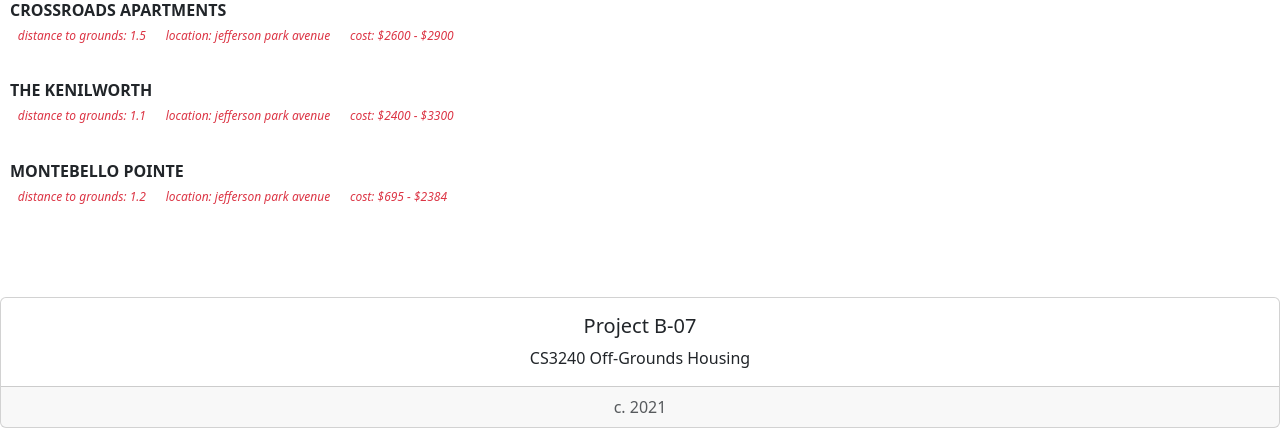
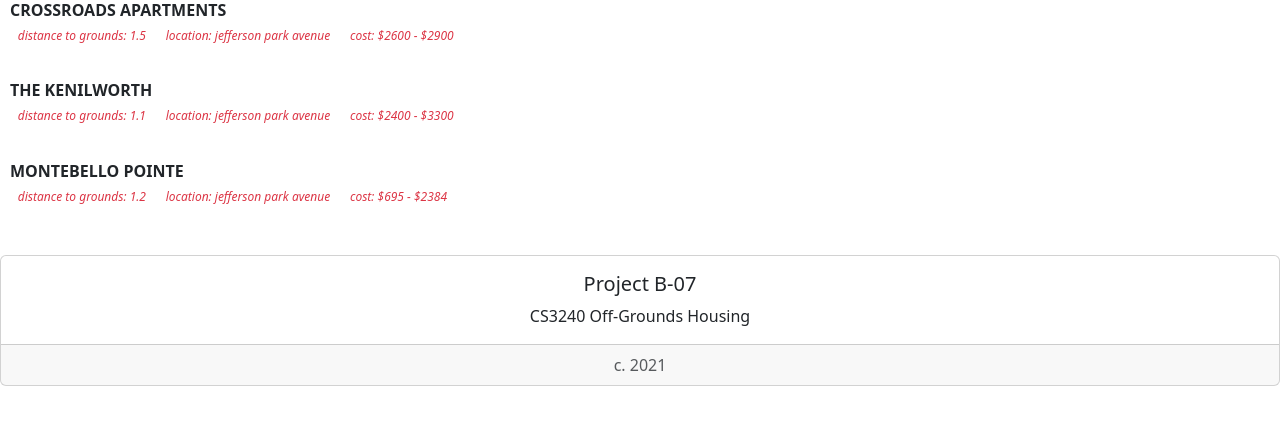
Before and after one commit to HtR212/Housing-Website, a Django app: page /housing/list in a window 1280 px wide. Shown: the part 372-800 px from the top of the page. Run offline with Django 4.2, Linux system fonts and the light colour scheme; data comes from the database, SQL or seed files in the repository; both versions use the stored data as it was after the commit; some libraries are stand-ins or nearby versions.

Commit message:
fixed scrolling issue

```diff
--- a/housing/templates/housing/studentHousingList.html
+++ b/housing/templates/housing/studentHousingList.html
@@ -54,7 +54,7 @@
 {% endif %}
 
 
-<div style="position:absolute; bottom:0; width:100%" class="card text-center">
+<div style="bottom:0; width:100%" class="card text-center">
     <div class="card-body">
       <h5 class="card-title">Project B-07</h5>
       <p class="card-text">CS3240 Off-Grounds Housing</p>
```
Also changed, not shown: db.sqlite3.
